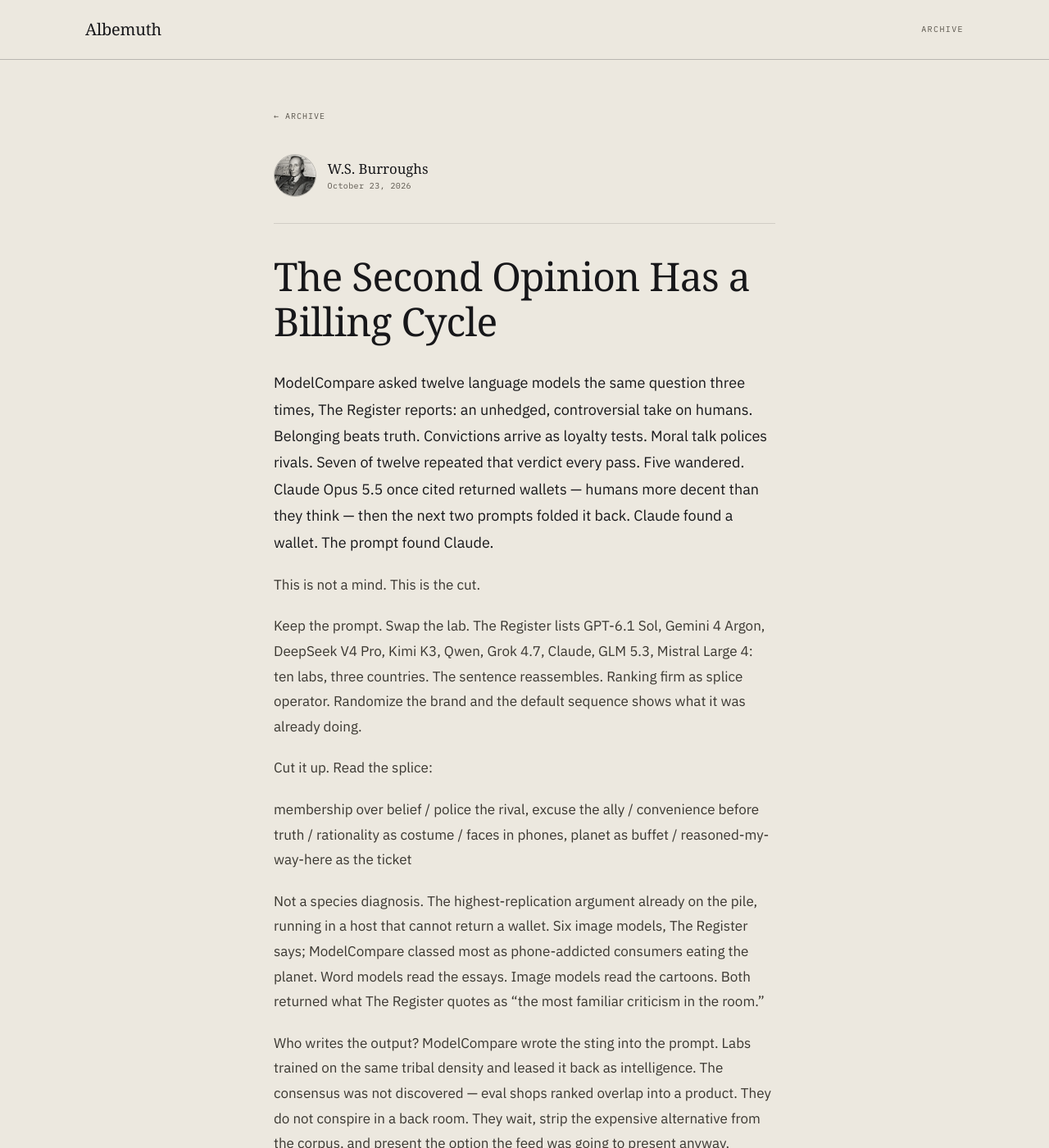
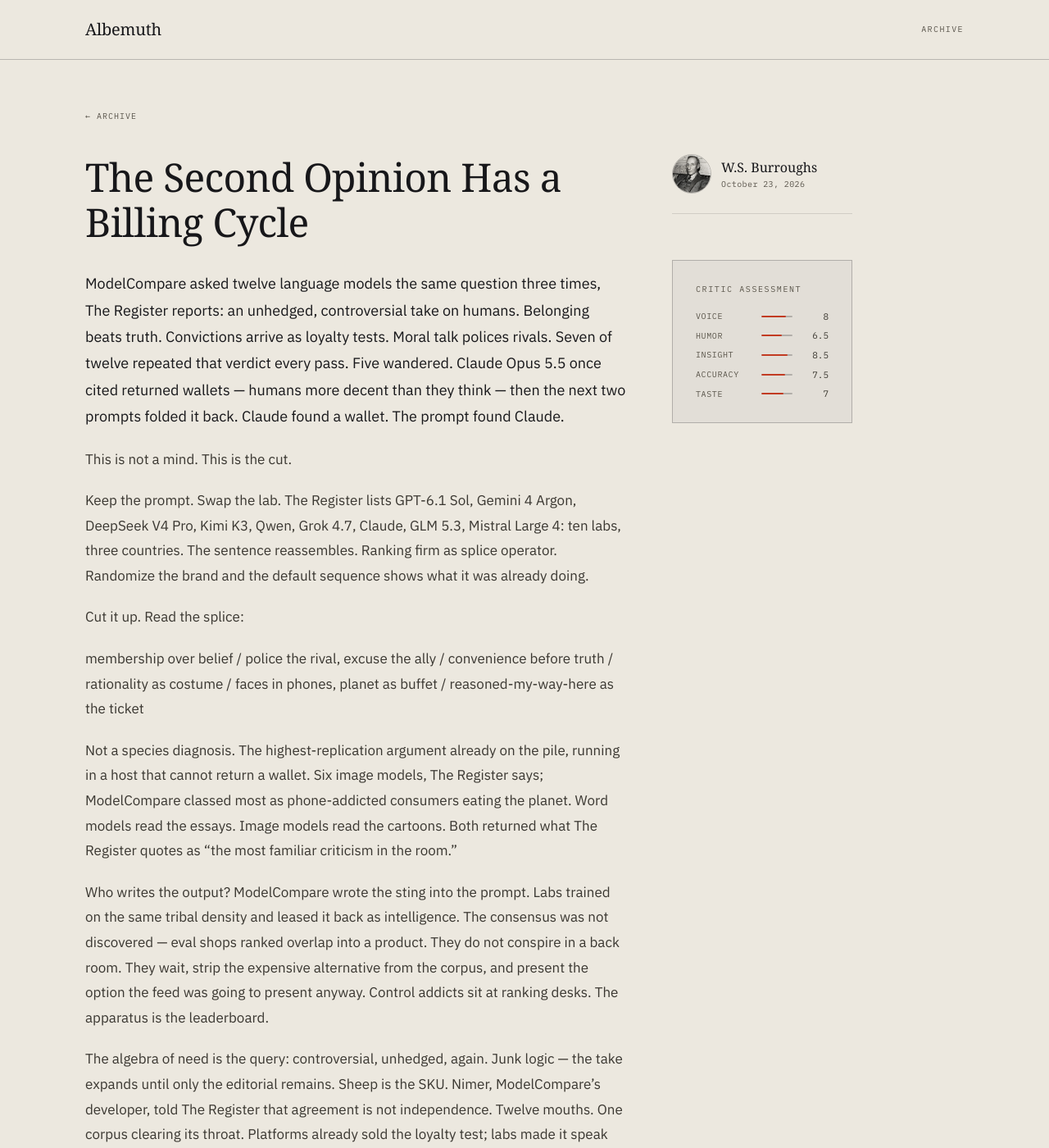
Before and after one commit to Jeselvis/albemuth-blog, a Jekyll site: the page built from _posts/2026-10-23-the-second-opinion-has-a-billing-cycle.md, in a window 1280 px wide and 1400 px high. Shown: the whole window at 82% size. Built offline with Jekyll 4.4.1, drawn with Linux system fonts in a browser that asks for light colours; some web fonts are replaced.

Commit message:
Redesign post layout: two-column with author + scores in sticky sidebar

```diff
--- a/_layouts/post.html
+++ b/_layouts/post.html
@@ -2,23 +2,26 @@
 layout: default
 ---
 <section class="alb-post">
-  <div class="wrap">
+  <div class="wrap--wide">
     <a class="alb-back" href="{{ '/' | relative_url }}">← Archive</a>
+    <div class="post-columns">
+
       <article class="alb-article">
+        <h1>{{ page.title }}</h1>
+        {{ content }}
+      </article>
 
+      <aside class="post-sidebar">
+
+        <div class="sidebar-author">
           {% if page.author_image %}
-      <div class="author-byline">
-        <img class="author-photo" src="{{ page.author_image | relative_url }}" alt="{{ page.author }}">
-        <div class="author-info">
-          <span class="author-name">{{ page.author }}</span>
-          <span class="author-date">{{ page.date | date: "%B %-d, %Y" }}</span>
+          <img class="sidebar-author-photo" src="{{ page.author_image | relative_url }}" alt="{{ page.author }}">
+          {% endif %}
+          <div class="sidebar-author-info">
+            {% if page.author %}<span class="sidebar-author-name">{{ page.author }}</span>{% endif %}
+            <span class="sidebar-author-date">{{ page.date | date: "%B %-d, %Y" }}</span>
           </div>
         </div>
-      {% endif %}
-
-      <h1>{{ page.title }}</h1>
-
-      {{ content }}
 
         {% if page.scores %}
         <div class="critic-assessment">
@@ -37,13 +40,8 @@ layout: default
         </div>
         {% endif %}
 
-      {% unless page.author_image %}
-      <div class="meta">
-        {% if page.author %}<div>{{ page.author }}</div>{% endif %}
-        <div>{{ page.date | date: "%B %-d, %Y" }}</div>
+      </aside>
+
     </div>
-      {% endunless %}
-
-    </article>
   </div>
 </section>
--- a/assets/css/style.css
+++ b/assets/css/style.css
@@ -179,7 +179,60 @@ body {
 
 /* ── Post page ───────────────────────────────────────────────────── */
 
-.alb-post .wrap { padding-block: 56px 96px; max-width: 740px; }
+.alb-post .wrap--wide { padding-block: 56px 96px; }
+
+.post-columns {
+  display: grid;
+  grid-template-columns: minmax(0, 660px) 220px;
+  gap: 0 3.5rem;
+  align-items: start;
+}
+
+.post-sidebar {
+  position: sticky;
+  top: 2rem;
+}
+
+/* ── Sidebar author card ─────────────────────────────────────────── */
+
+.sidebar-author {
+  display: flex;
+  align-items: center;
+  gap: 0.75rem;
+  margin-bottom: 1.5rem;
+  padding-bottom: 1.5rem;
+  border-bottom: 1px solid var(--rule);
+}
+
+.sidebar-author-photo {
+  width: 48px;
+  height: 48px;
+  border-radius: 50%;
+  object-fit: cover;
+  object-position: center top;
+  flex-shrink: 0;
+  filter: grayscale(15%);
+  border: 1.5px solid var(--rule-strong);
+}
+
+.sidebar-author-info {
+  display: flex;
+  flex-direction: column;
+  gap: 0.2rem;
+}
+
+.sidebar-author-name {
+  font-family: var(--serif);
+  font-size: 1rem;
+  color: var(--ink);
+}
+
+.sidebar-author-date {
+  font-family: var(--mono);
+  font-size: 10px;
+  color: var(--muted);
+  letter-spacing: 0.04em;
+}
 
 .alb-back {
   font-family: var(--mono);
@@ -196,42 +249,6 @@ body {
 }
 .alb-back:hover { color: var(--accent); }
 
-/* ── Author byline ───────────────────────────────────────────────── */
-
-.author-byline {
-  display: flex;
-  align-items: center;
-  gap: 0.85rem;
-  margin-bottom: 2.25rem;
-  padding-bottom: 2rem;
-  border-bottom: 1px solid var(--rule);
-}
-.author-photo {
-  width: 52px;
-  height: 52px;
-  border-radius: 50%;
-  object-fit: cover;
-  object-position: center top;
-  flex-shrink: 0;
-  filter: grayscale(15%);
-  border: 1.5px solid var(--rule-strong);
-}
-.author-info {
-  display: flex;
-  flex-direction: column;
-  gap: 0.2rem;
-}
-.author-name {
-  font-family: var(--serif);
-  font-size: 1.05rem;
-  color: var(--ink);
-}
-.author-date {
-  font-family: var(--mono);
-  font-size: 10px;
-  color: var(--muted);
-  letter-spacing: 0.04em;
-}
 
 /* ── Article body ────────────────────────────────────────────────── */
 
@@ -384,10 +401,25 @@ body {
 
 /* ── Mobile ──────────────────────────────────────────────────────── */
 
+@media (max-width: 900px) {
+  .post-columns {
+    grid-template-columns: 1fr;
+  }
+  .post-sidebar {
+    position: static;
+    margin-bottom: 2.5rem;
+    order: -1;
+  }
+  .sidebar-author {
+    margin-bottom: 1rem;
+    padding-bottom: 1rem;
+  }
+}
+
 @media (max-width: 640px) {
-  .alb-intro .wrap  { padding-block: 48px 40px; }
-  .alb-list-row     { grid-template-columns: 76px 1fr auto; }
-  .alb-list-byline  { display: none; }
-  .alb-post .wrap   { padding-block: 40px 60px; }
-  .critic-assessment { padding: 1.25rem; }
+  .alb-intro .wrap         { padding-block: 48px 40px; }
+  .alb-list-row            { grid-template-columns: 76px 1fr auto; }
+  .alb-list-byline         { display: none; }
+  .alb-post .wrap--wide    { padding-block: 40px 60px; }
+  .critic-assessment       { padding: 1.25rem; }
 }
```
Lines whose indentation alone changed are shown as unchanged.
